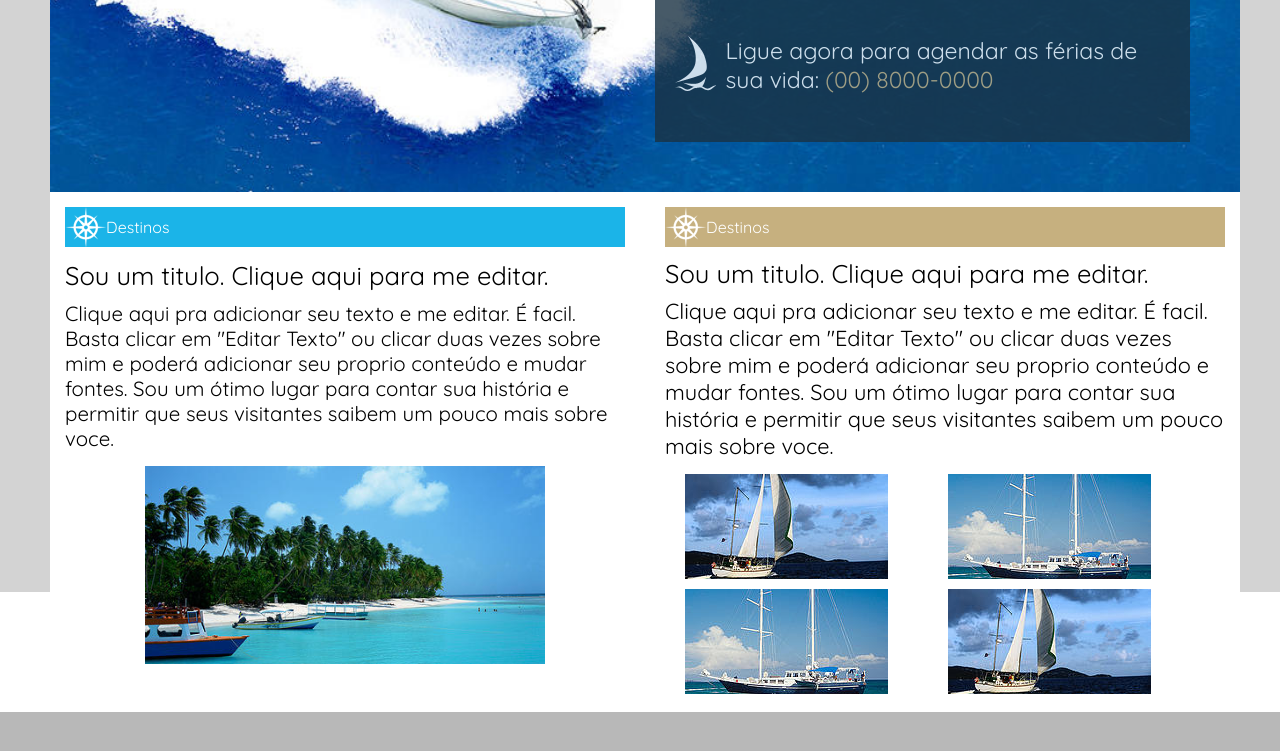
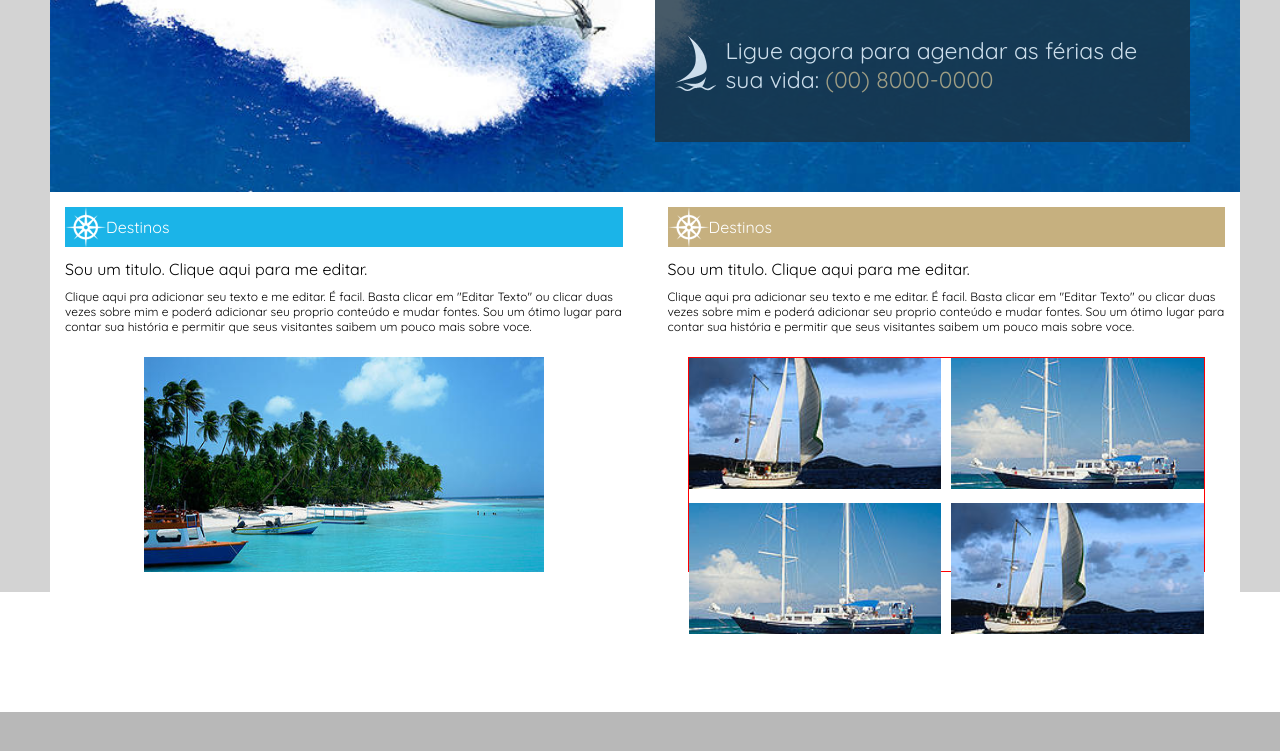
Before and after one commit to Marcelomhq/intro-to-front-end, a plain HTML site: page Projeto-AluguelIates/Projeto-AluguelIates/final-pagina-inicial.html in a window 1280 px wide. Shown: the part 489-1240 px from the top of the page. Drawn offline with Linux system fonts and the light colour scheme.

Commit message:
trying to fix boxes

```diff
--- a/Projeto-AluguelIates/Projeto-AluguelIates/css/double-boat.css
+++ b/Projeto-AluguelIates/Projeto-AluguelIates/css/double-boat.css
@@ -1,12 +1,14 @@
 .double-boat-div{
     display: grid;
     grid-template-columns: 1fr 1fr;
-    justify-content: space-between;
-    gap: 10px;
+    row-gap: 15px;
+    gap: 15px;
 }
 .left-boat-div{
-    display: flex;
-    flex-direction: column;
+    display: grid;
+    /* flex-direction: column;    */
+
+    grid-template-rows: 40px 30px 80px 215px;
 }
 .left-boat-div,.right-boat-div{
     margin: 15px 15px 0px 15px;
@@ -21,17 +23,31 @@
 .left-boat-top-bar-img-div{
     display: flex;
     align-items: center;
+    /* border-style: solid;
+    border-width: 1px;
+    border-color: red;   */
 }
 .left-boat-top-bar-text{
     color: white;
 }
+.left-boat-texto-1-div,
+.left-boat-texto-2-div{
+    display: flex;
+
+    /* border-style: solid;
+    border-width: 1px;
+    border-color: red;
+    margin: 0; */
+}
 .left-boat-texto-1{
-    font-size: 2vw;
+    font-size: 16px;
+    margin: 0;
     margin: 12px 0px 10px 0px;
 }
 .left-boat-texto-2{
-    font-size: 1.6vw;
-    margin: 0px 0px 15px 0px;
+    font-size: 12px;
+    margin: 0;
+    margin: 12px 0px 10px 0px;
 }
 .left-boat-img-div{
     display: flex;
@@ -45,12 +61,11 @@
 }
 
 .right-boat-div{
-    display: flex;
-    flex-direction: column;
+    display: grid;
+    /* flex-direction: column;    */
+    grid-template-rows: 40px 30px 80px 215px;
 }
-.right-boat-div,.right-boat-div{
-    margin: 15px 15px 0px 15px;
-}
+
 .right-boat-top-bar{
     display: flex;
     flex-direction: row;
@@ -65,24 +80,37 @@
 .right-boat-top-bar-text{
     color: white;
 }
+.right-boat-texto-1-div,
+.right-boat-texto-2-div{
+    display: flex;
+
+    /* border-style: solid;
+    border-width: 1px;
+    border-color: red;
+    margin: 0; */
+}
 .right-boat-texto-1{
-    font-size: 2vw;
-    margin: 10px 0px 8px 0px;
+    font-size: 16px;
+    margin: 0;
+    margin: 12px 0px 10px 0px;
 }
 .right-boat-texto-2{
-    font-size: 1.7vw;
-    margin: 0px 0px 15px 0px;
+    font-size: 12px;
+    margin: 0;
+    margin: 12px 0px 10px 0px;
 }
 .right-boat-img-div{
     display: grid;
     grid-template-columns: 1fr 1fr;
-    column-gap: 5px;
+    width: 423.83;
+    column-gap: 10px;
     row-gap: 10px;
-
     margin: 0px 20px 0px 20px;
+    border-width: 1px;
+    border-color: red;
+    border-style: solid;
 }
 .right-boat-img{
-    display: flex;
-    flex: 1;
+    width: 100%;
 
 }
```
